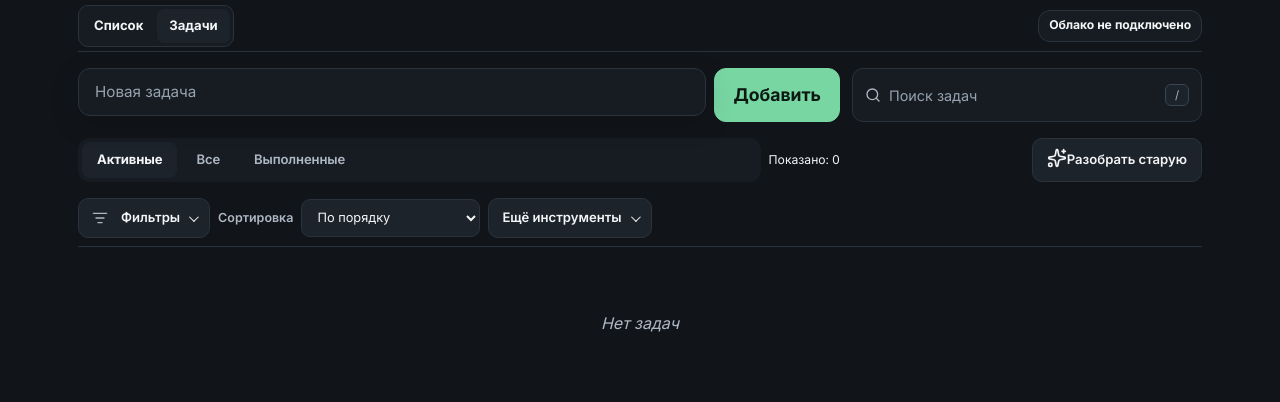
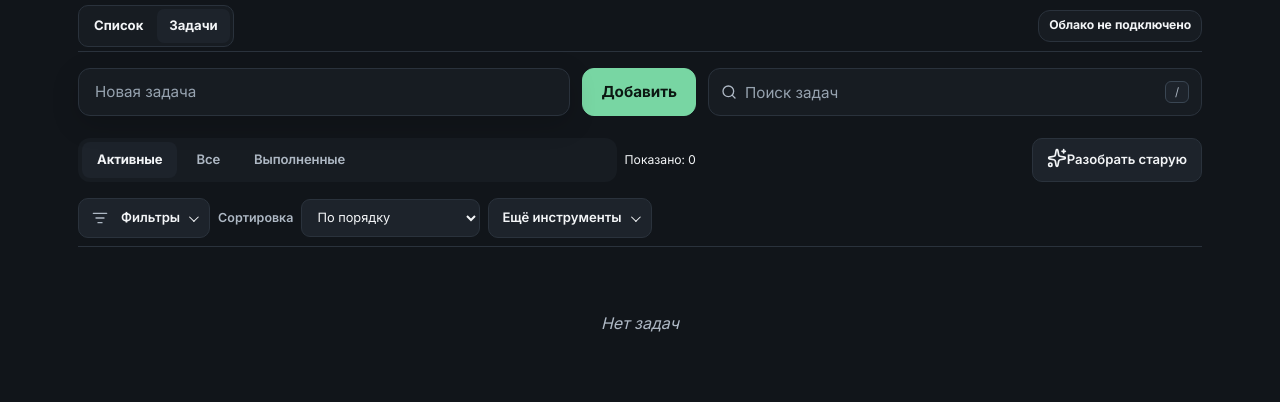
Before and after one commit to Felegz/item-sorter, a plain HTML site: page sorter 2025/tasks.html in a window 1280 px wide. Drawn offline with Linux system fonts and the light colour scheme; some packages are replaced by stand-ins of ours; a script that the page names is missing.

Commit message:
Align task capture and search controls

```diff
--- a/sorter 2025/tasks.css
+++ b/sorter 2025/tasks.css
@@ -590,6 +590,11 @@ body {
 }
 
 .tasks-app {
+  --task-top-control-height: 48px;
+  --task-top-control-radius: 12px;
+  --task-top-control-gap: 12px;
+  --task-top-button-width: 112px;
+  --task-top-control-font-size: 0.95rem;
   width: min(100%, 1180px);
   min-height: 100vh;
   margin: 0 auto;
@@ -806,7 +811,7 @@ button:disabled {
 .add-bar {
   display: flex;
   align-items: stretch;
-  gap: 8px;
+  gap: var(--task-top-control-gap);
   margin-bottom: 16px;
 }
 
@@ -818,10 +823,10 @@ button:disabled {
 
 .add-bar :is(input, textarea) {
   width: 100%;
-  min-height: 48px;
+  min-height: var(--task-top-control-height);
   padding: 0 16px;
   border: 1px solid var(--border);
-  border-radius: 12px;
+  border-radius: var(--task-top-control-radius);
   background: var(--bg-card);
   color: var(--fg);
   caret-color: var(--primary);
@@ -848,8 +853,9 @@ button:disabled {
 }
 
 .add-bar button {
-  min-width: 112px;
-  min-height: 48px;
+  min-width: var(--task-top-button-width);
+  min-height: var(--task-top-control-height);
+  border-radius: var(--task-top-control-radius);
   padding: 0 18px;
 }
 
@@ -869,14 +875,14 @@ button:disabled {
 }
 
 .search-bar {
-  min-height: 44px;
+  min-height: var(--task-top-control-height);
   display: flex;
   align-items: center;
   gap: 8px;
   margin-bottom: 7px;
   padding: 0 12px;
   border: 1px solid var(--border);
-  border-radius: 11px;
+  border-radius: var(--task-top-control-radius);
   background: var(--bg-card);
 }
 
@@ -887,7 +893,7 @@ button:disabled {
 
 .search-bar input {
   min-width: 0;
-  min-height: 40px;
+  min-height: calc(var(--task-top-control-height) - 2px);
   flex: 1;
   border: 0;
   background: transparent;
@@ -2571,22 +2577,34 @@ button:disabled {
 @media (min-width: 761px) {
   .tasks-app main {
     display: grid;
-    grid-template-columns: minmax(0, 1fr) minmax(280px, 350px);
+    grid-template-columns: minmax(0, 1fr) var(--task-top-button-width) minmax(0, 1fr);
     grid-template-areas:
-      "capture search"
-      "hint hint"
-      "tabs review"
-      "auto auto"
-      "tools tools"
-      "list list"
-      "ignored ignored";
-    column-gap: 12px;
+      "capture capture search"
+      "hint hint hint"
+      "tabs tabs review"
+      "auto auto auto"
+      "tools tools tools"
+      "list list list"
+      "ignored ignored ignored";
+    column-gap: var(--task-top-control-gap);
     row-gap: 8px;
     padding-top: 16px;
   }
 
   .add-bar { grid-area: capture; margin: 0; }
-  .search-bar { grid-area: search; min-height: 48px; margin: 0; }
+  .add-bar button {
+    height: var(--task-top-control-height);
+    align-self: flex-start;
+  }
+  .search-bar { grid-area: search; height: var(--task-top-control-height); margin: 0; }
+  .search-bar input {
+    height: calc(var(--task-top-control-height) - 2px);
+    min-height: 0;
+    padding-block: 0;
+  }
+  .add-bar :is(input, textarea),
+  .add-bar button,
+  .search-bar input { font-size: var(--task-top-control-font-size); }
   .search-hint { grid-area: hint; margin: 0; }
   .tasks-tabs-row { grid-area: tabs; margin: 0; }
   .old-task-review-action {
```
Also changed, not shown: 1 other file.
